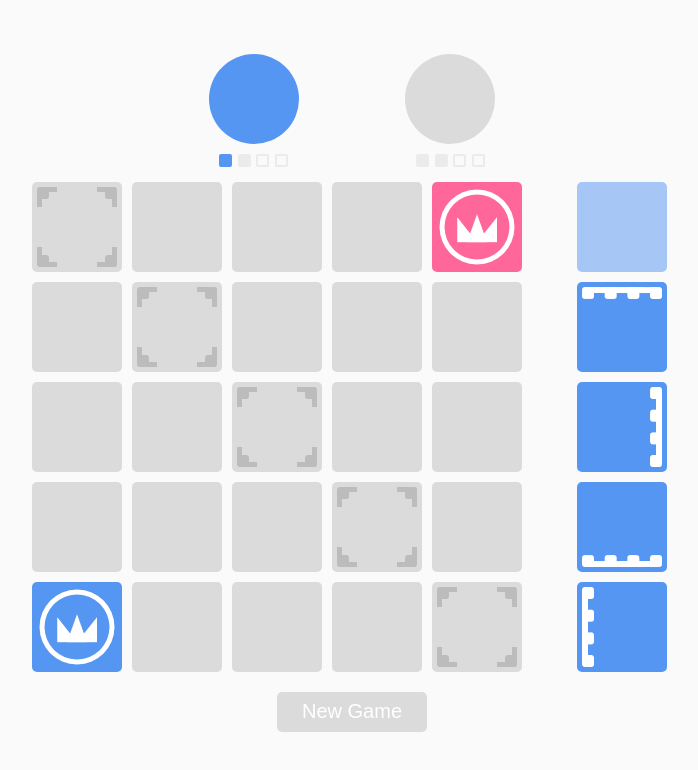
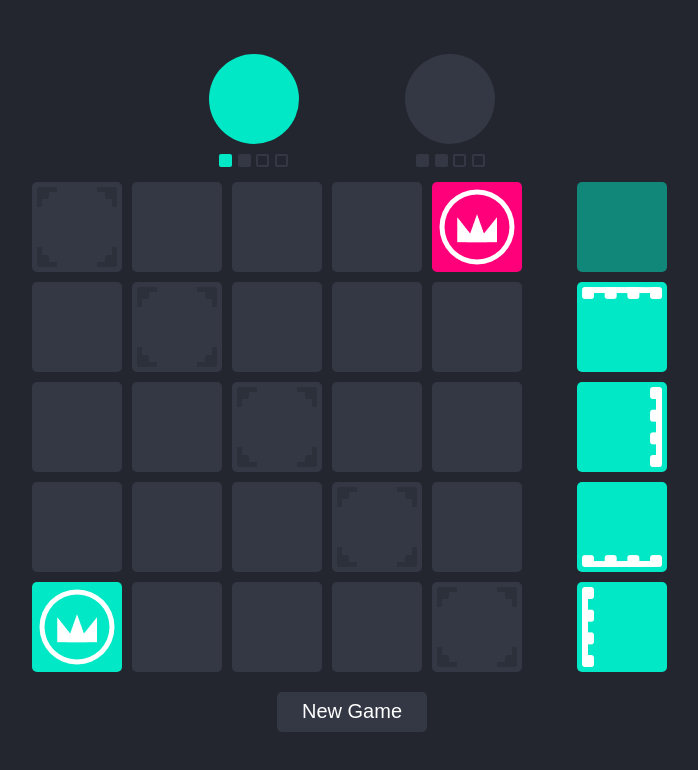
Before and after one commit to scalettar/kindo, a React (Create React App) app: page / in a window 1280 px wide. Shown: the top 770 px of the page, without its empty margins (288-986 px from the left). Built offline with nearby package versions, Linux system fonts and the light colour scheme; the HTML template or start-up script is replaced by a standard one.

Commit message:
Deploy to heroku

```diff
--- a/package.json
+++ b/package.json
@@ -6,7 +6,7 @@
     "react": "^16.10.1",
     "react-dom": "^16.10.1",
     "react-router-dom": "^5.1.2",
-    "react-scripts": "3.1.2",
+    "react-scripts": "^3.3.1",
     "styled-components": "^4.4.0"
   },
   "scripts": {
--- a/public/index.html
+++ b/public/index.html
@@ -25,7 +25,7 @@
       Learn how to configure a non-root public URL by running `npm run build`.
     -->
     <link href="https://fonts.googleapis.com/css?family=Open+Sans&display=swap" rel="stylesheet">
-    <title>Game 0</title>
+    <title>Kindo</title>
   </head>
   <body>
     <noscript>You need to enable JavaScript to run this app.</noscript>
--- a/src/components/game/game.component.jsx
+++ b/src/components/game/game.component.jsx
@@ -22,7 +22,7 @@ import wallW from "../../assets/wallW.png";
 
 class Game extends React.Component {
   state = {
-    theme: "kindoLight",
+    theme: "andromeda",
     tiles: this.initializeTiles(),
     tileCount: [1, 1],
     currentPlayer: 1,
--- a/src/themes/themes.styles.jsx
+++ b/src/themes/themes.styles.jsx
@@ -3,6 +3,7 @@ import { css } from "styled-components";
 // ------------------------THEMES---------------------
 // Use colorhexa to find new color schemes
 // ---------------------------------------------------
+
 // THEME: kindo (Default)
 const kindoBackground = css`
   background-color: #f7f1eb;
@@ -63,6 +64,30 @@ const kindoDarkP2 = css`
   background-color: #4db4ff;
 `;
 
+// THEME: andromeda
+const andromedaBackground = css`
+  background-color: #23262e;
+  /* background-color: #ffffff; */
+`;
+const andromedaEmpty = css`
+  box-shadow: 0 0 0 2px #333844 inset;
+  /* box-shadow: 0 0 0 2px #e1d4ca inset; */
+`;
+const andromedaNeutral = css`
+  background-color: #333844;
+  /* background-color: #f0e7df; */
+`;
+const andromedaShadow = css`
+  background-color: #333844;
+  /* background-color: #e1d4ca; */
+`;
+const andromedaP1 = css`
+  background-color: #00e8c6;
+`;
+const andromedaP2 = css`
+  background-color: #ff007a;
+`;
+
 // THEME: Cali
 const caliBackground = css`
   background-color: #ffffff;
@@ -102,6 +127,31 @@ const cyberP1 = css`
 const cyberP2 = css`
   background-color: #fcee09;
 `;
+
+// THEME: Super
+// !!!WARNING!!! This theme is broken. Opacity of last played not visible.
+// Possible fix, add a flag in game-tile.styles.jsx for PlayedLastContainer
+// background-color based on theme property in this file like
+// const <themeName>Last = css` {...}  `;
+const superBackground = css`
+  background-color: #ffffff;
+`;
+const superEmpty = css`
+  box-shadow: 0 0 0 2px #cccccc inset;
+`;
+const superNeutral = css`
+  background-color: #ededed;
+`;
+const superShadow = css`
+  background-color: #cccccc;
+`;
+const superP1 = css`
+  background-color: #101010;
+`;
+const superP2 = css`
+  background-color: #ff3c00;
+`;
+
 // ---------------------------------------------------
 
 export const getBackground = theme => {
@@ -109,6 +159,8 @@ export const getBackground = theme => {
   else if (theme === "cali") return caliBackground;
   else if (theme === "kindoDark") return kindoDarkBackground;
   else if (theme === "kindoLight") return kindoLightBackground;
+  else if (theme === "andromeda") return andromedaBackground;
+  else if (theme === "super") return superBackground;
   else return kindoBackground;
 };
 
@@ -117,6 +169,8 @@ export const getEmpty = theme => {
   else if (theme === "cali") return caliEmpty;
   else if (theme === "kindoDark") return kindoDarkEmpty;
   else if (theme === "kindoLight") return kindoLightEmpty;
+  else if (theme === "andromeda") return andromedaEmpty;
+  else if (theme === "super") return superEmpty;
   else return kindoEmpty;
 };
 
@@ -125,6 +179,8 @@ export const getNeutral = theme => {
   else if (theme === "cali") return caliNeutral;
   else if (theme === "kindoDark") return kindoDarkNeutral;
   else if (theme === "kindoLight") return kindoLightNeutral;
+  else if (theme === "andromeda") return andromedaNeutral;
+  else if (theme === "super") return superNeutral;
   else return kindoNeutral;
 };
 
@@ -133,6 +189,8 @@ export const getShadow = theme => {
   else if (theme === "cali") return caliShadow;
   else if (theme === "kindoDark") return kindoDarkShadow;
   else if (theme === "kindoLight") return kindoLightShadow;
+  else if (theme === "andromeda") return andromedaShadow;
+  else if (theme === "super") return superShadow;
   else return kindoShadow;
 };
 
@@ -141,6 +199,8 @@ export const getP1 = theme => {
   else if (theme === "cali") return caliP1;
   else if (theme === "kindoDark") return kindoDarkP1;
   else if (theme === "kindoLight") return kindoLightP1;
+  else if (theme === "andromeda") return andromedaP1;
+  else if (theme === "super") return superP1;
   else return kindoP1;
 };
 
@@ -149,5 +209,7 @@ export const getP2 = theme => {
   else if (theme === "cali") return caliP2;
   else if (theme === "kindoDark") return kindoDarkP2;
   else if (theme === "kindoLight") return kindoLightP2;
+  else if (theme === "andromeda") return andromedaP2;
+  else if (theme === "super") return superP2;
   else return kindoP2;
 };
```
Also changed, not shown: 1 other file (tests, documents, lock files or other folders).
